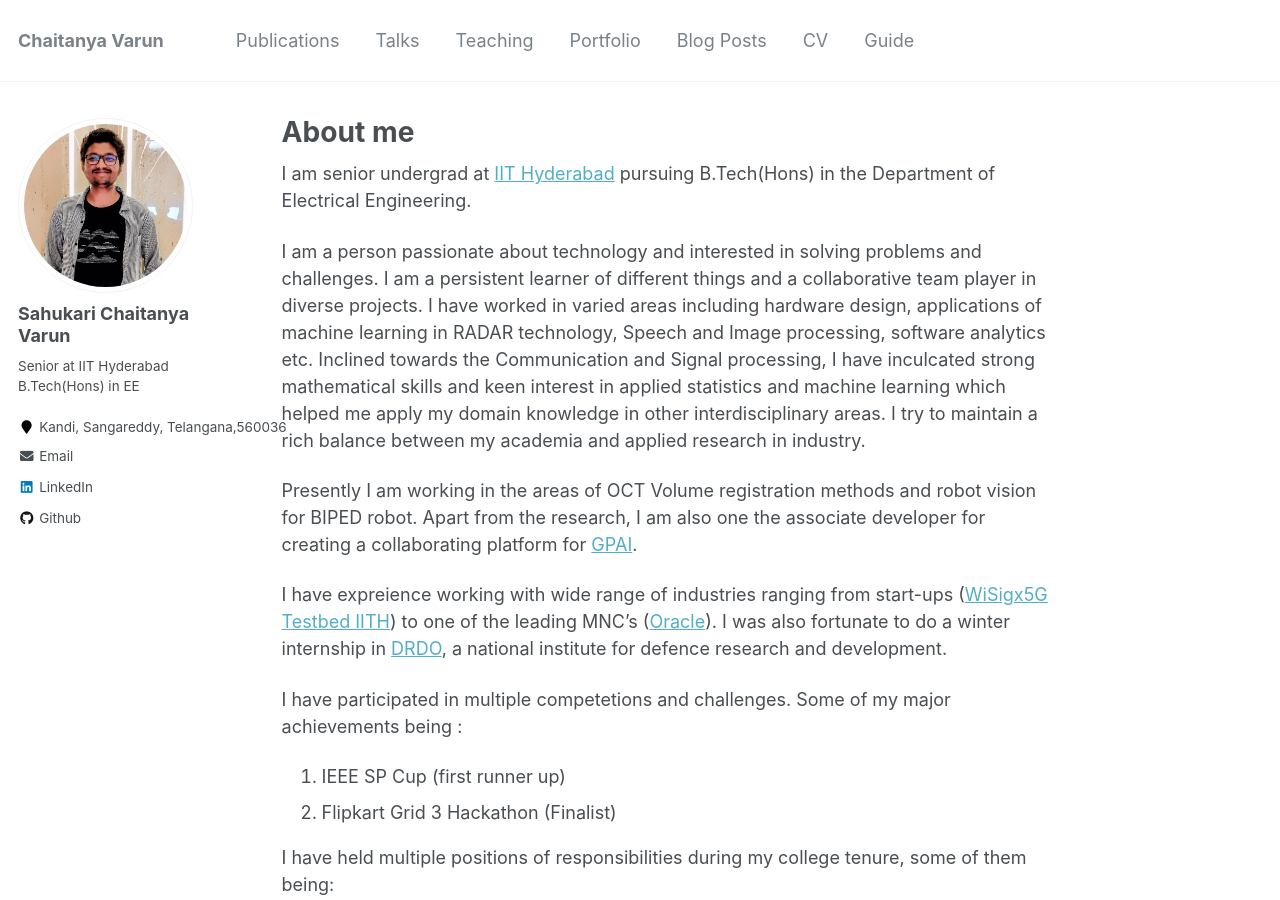
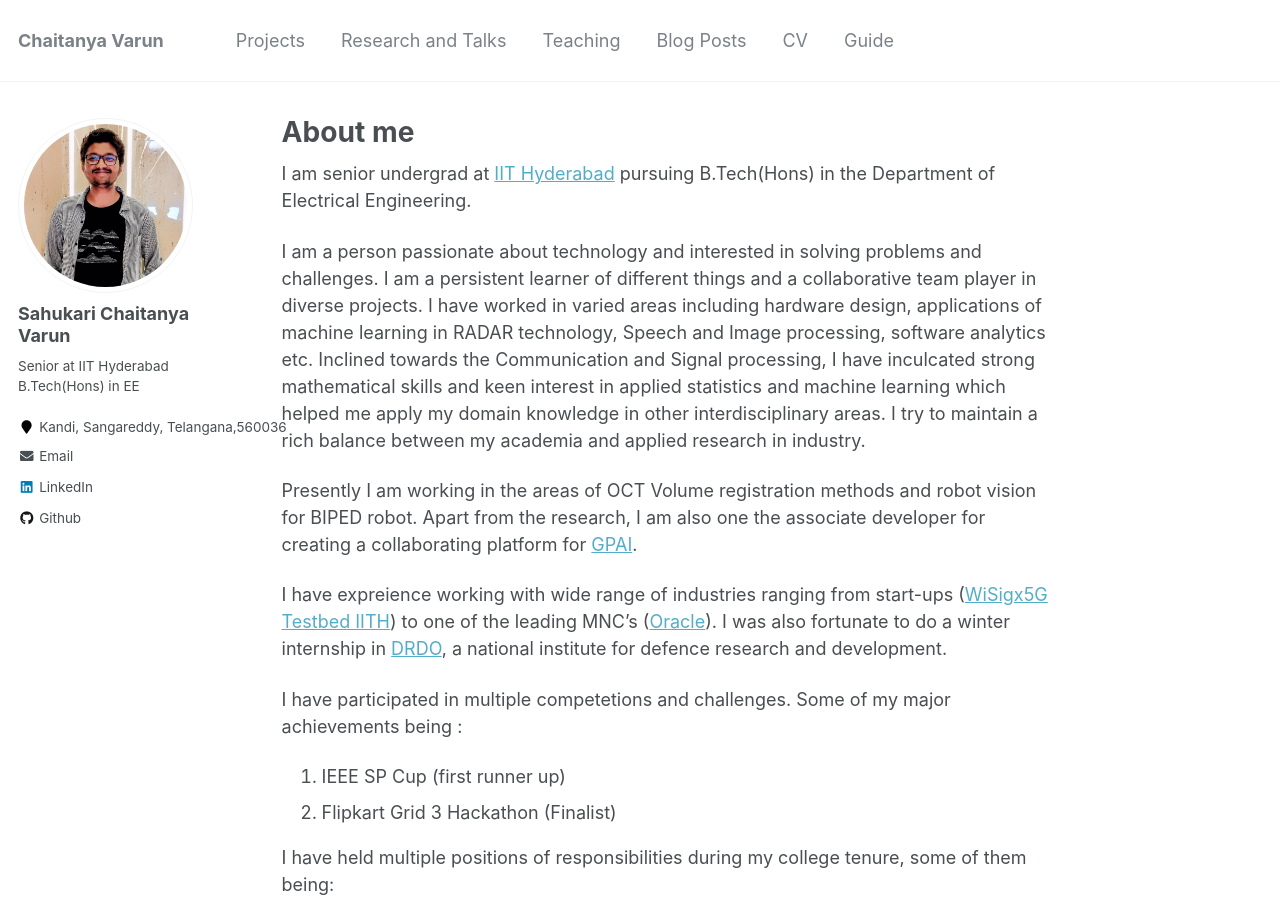
Before and after one commit to Chaitanya-Varun/Chaitanya-Varun.github.io, a Jekyll site: the page built from _pages/about.md, in a window 1280 px wide and 900 px high. Built offline with Jekyll 4.4.1, drawn with Linux system fonts in a browser that asks for light colours.

Commit message:
modified a little

```diff
--- a/_data/navigation.yml
+++ b/_data/navigation.yml
@@ -1,16 +1,16 @@
 # main links links
 main:
-  - title: "Publications"
+  - title: "Projects"
     url: /publications/
 
-  - title: "Talks"
+  - title: "Research and Talks"
     url: /talks/
 
   - title: "Teaching"
     url: /teaching/
 
-  - title: "Portfolio"
-    url: /portfolio/
+  # - title: "Portfolio"
+  #   url: /portfolio/
 
   - title: "Blog Posts"
     url: /year-archive/
```
